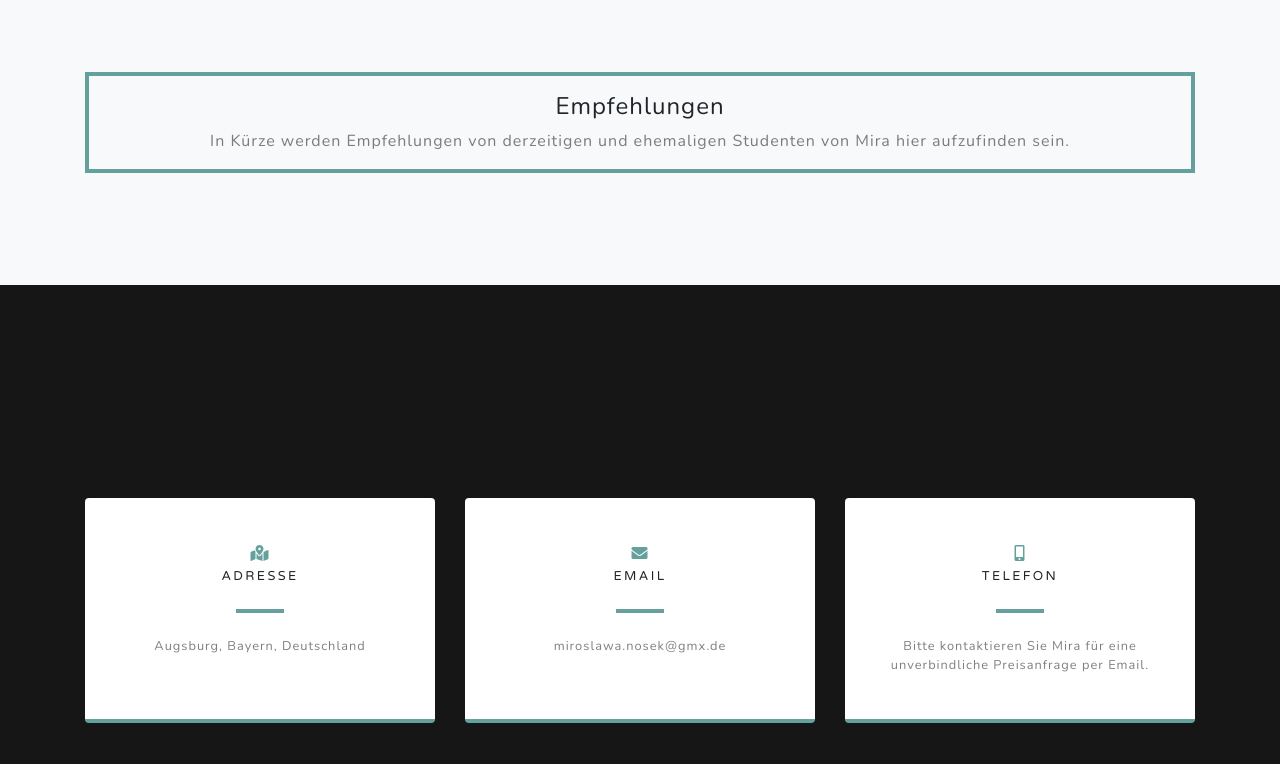
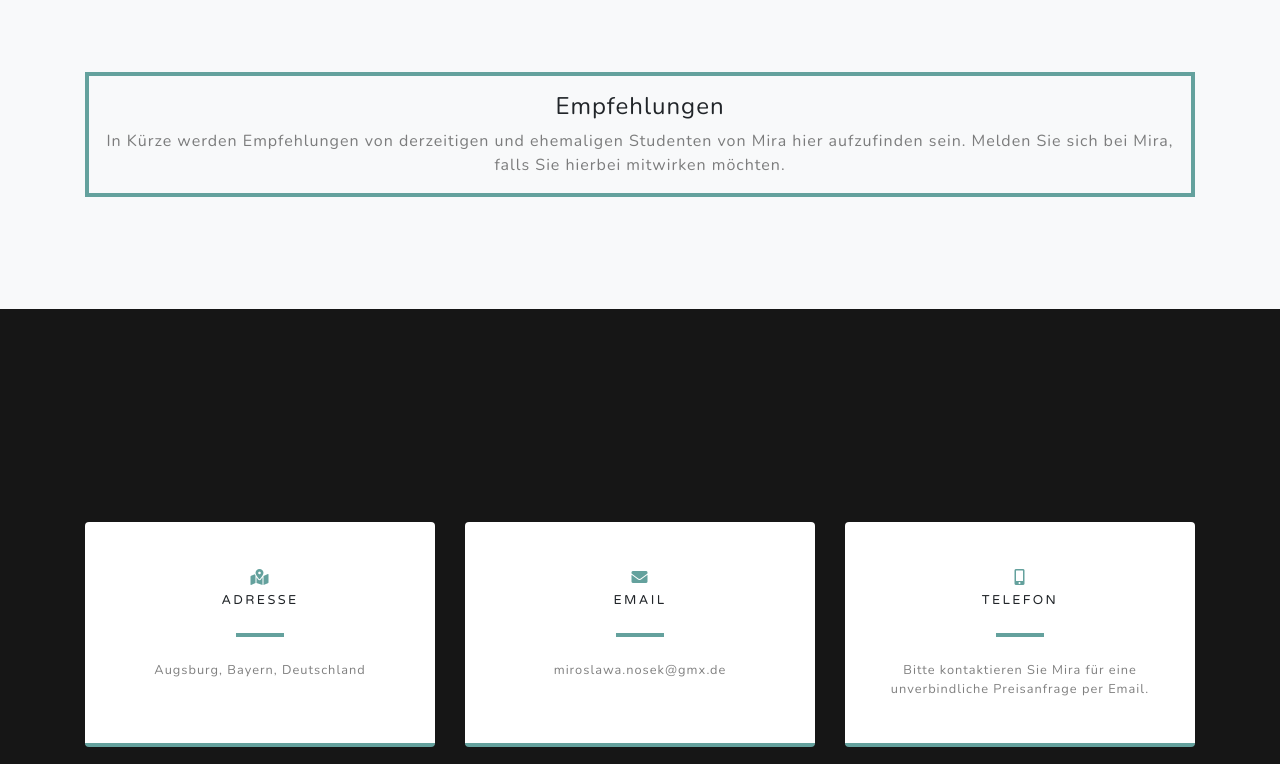
Before and after one commit to anose001/Music-with-mira, a website: page index.html in a window 1280 px wide. Shown: the part 2800-3564 px from the top of the page. Drawn offline with nearby package versions, Linux system fonts and the light colour scheme.

Commit message:
Update index.html

```diff
--- a/index.html
+++ b/index.html
@@ -147,7 +147,7 @@
           <div class="teaching-text text-center h-100 text-lg-center ">
             <div class="project-text my-auto text-center text-lg-center">
               <h4 class="text-center">Empfehlungen</h4>
-              <p class="text-black-50 mb-0"> In K&uuml;rze werden Empfehlungen von derzeitigen und ehemaligen Studenten von Mira hier aufzufinden sein.</p>
+              <p class="text-black-50 mb-0"> In K&uuml;rze werden Empfehlungen von derzeitigen und ehemaligen Studenten von Mira hier aufzufinden sein. Melden Sie sich bei Mira, falls Sie hierbei mitwirken m&ouml;chten.</p>
             </div>
           </div>
         </div>
```
